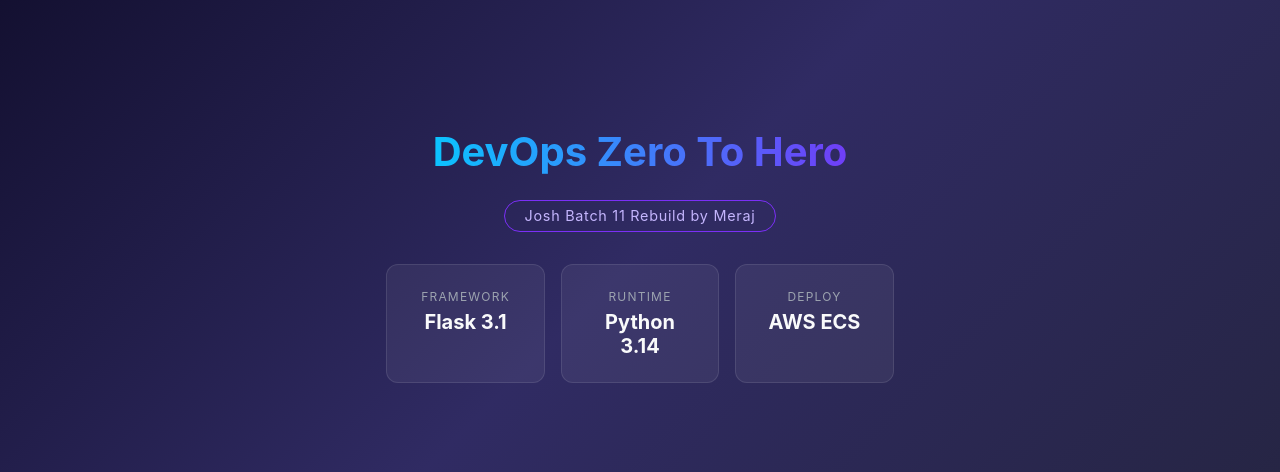
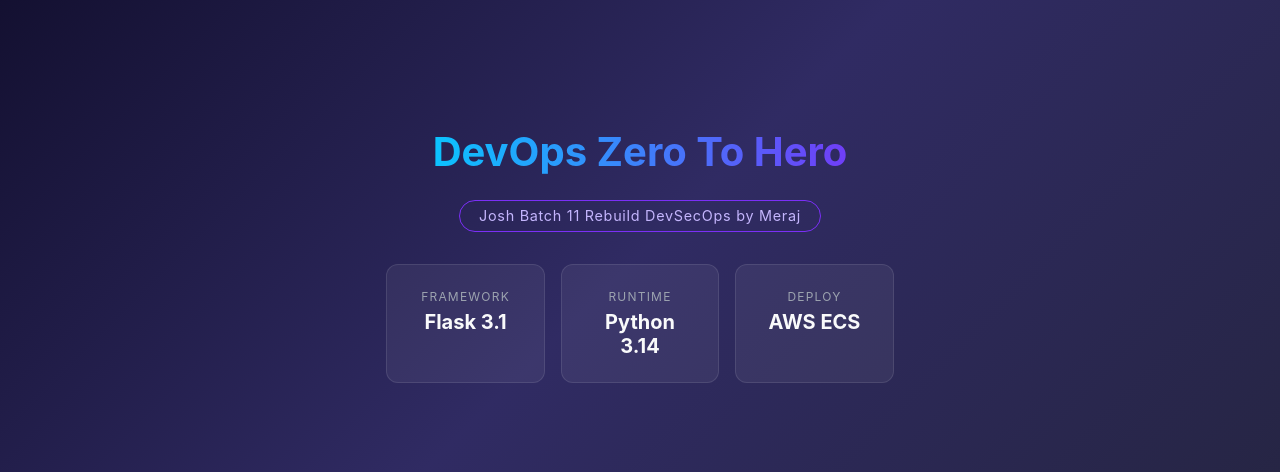
Before and after one commit to MerajAmber/flask-app, a Flask app: page / in a window 1280 px wide. Shown: the part 145-617 px from the top of the page. Run offline with Flask 3, Linux system fonts and the light colour scheme.

Commit message:
added:forntende minor changes

```diff
--- a/templates/index.html
+++ b/templates/index.html
@@ -68,7 +68,7 @@
 <body>
     <div class="container">
         <h1>DevOps Zero To Hero</h1>
-        <div class="badge">Josh Batch 11 Rebuild by Meraj</div>
+        <div class="badge">Josh Batch 11 Rebuild DevSecOps by Meraj</div>
         <div class="cards">
             <div class="card">
                 <span>Framework</span>
```
